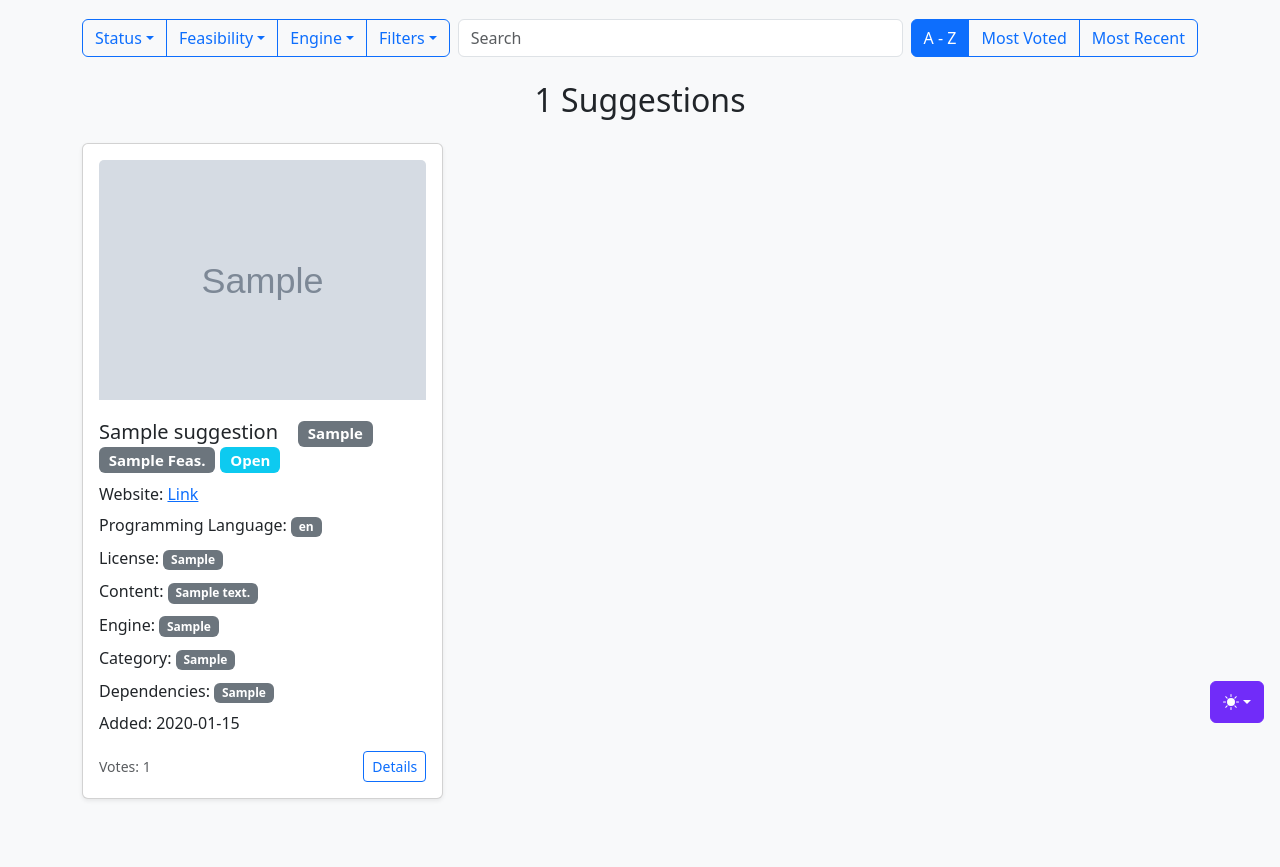
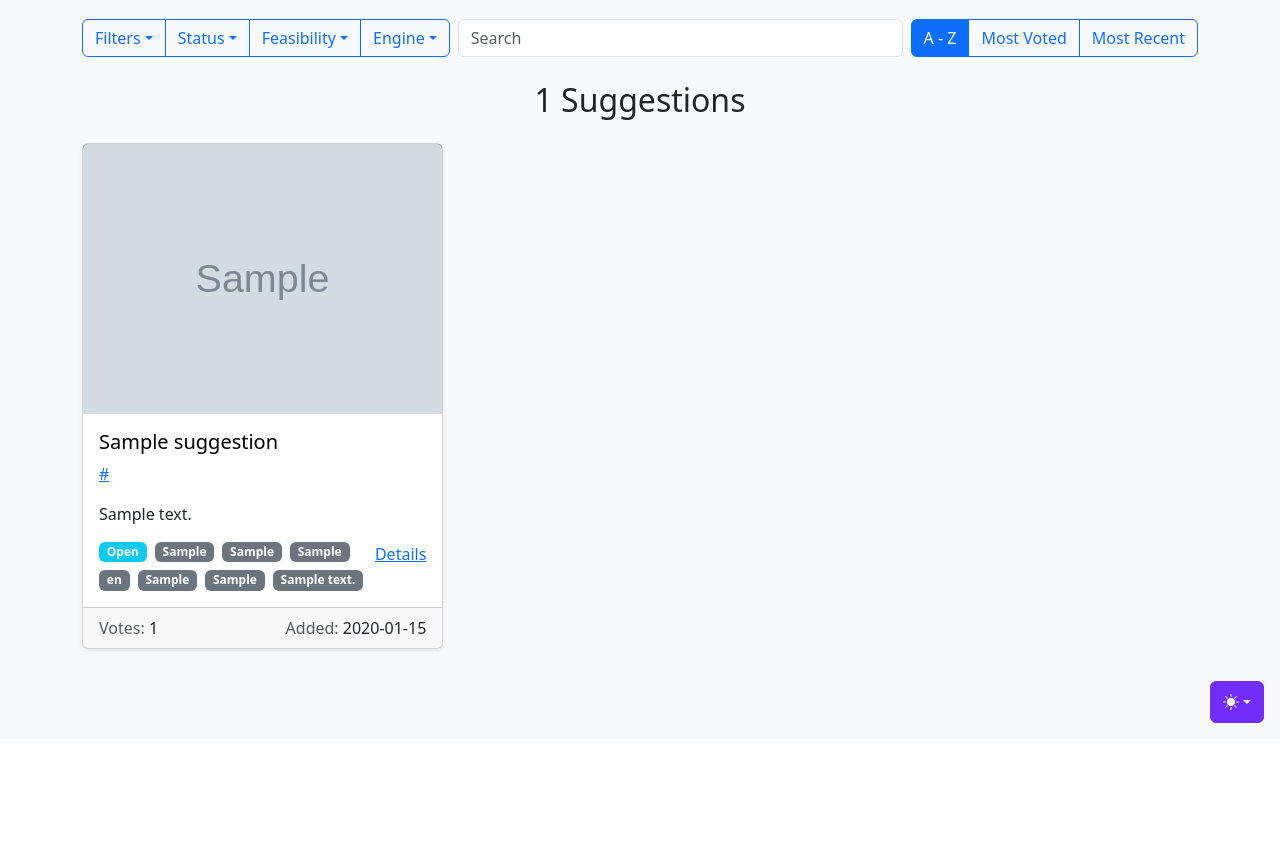
Before and after one commit to PortsMaster/PortMaster-Suggestions, a Flask app: page / in a window 1280 px wide. Shown: the part 61-928 px from the top of the page. After the commit the page ends 784 px from the top, so only its background shows below. Run offline with Flask 3, Linux system fonts and the light colour scheme; tables that the repository leaves empty hold one stand-in row (values such as "Sample post"); grey boxes marked "Sample" are stand-in pictures; parts of the project's set-up code (start-up, migrations or seed data) failed here and were passed over; some libraries are stand-ins or nearby versions.

Commit message:
update cards

```diff
--- a/static/js/suggestions.js
+++ b/static/js/suggestions.js
@@ -93,6 +93,38 @@
         value,
         count,
     })).sort((a, b) => a.value.localeCompare(b.value));
+}
+
+function truncate(str = '', len = 20, clamp = '...') {
+    if (str.length > len + clamp.length) {
+        const sliced = str.slice(0, len);
+        const index = sliced.lastIndexOf(' ');
+        return (index !== -1 ? sliced.slice(0, index) : sliced) + clamp;
+    }
+
+    return str;
+}
+
+function truncateCenter(str = '', len = 20, clamp = '...') {
+    if (str.length > len + clamp.length)
+        return str.slice(0, Math.ceil(len / 2)) + clamp + str.slice(-Math.floor(len / 2));
+
+    return str;
+}
+
+function truncateUrl(str = '', len = 20, clamp = '...') {
+    try {
+        const url = new URL(str);
+
+        url.host = truncateCenter(url.pathname, len, clamp);
+        url.pathname = truncateCenter(url.pathname, len, clamp);
+        url.search = '';
+        url.hash = '';
+
+        return url.toString().replace(/^\w+:\/\/(www\.)?/, '').replace(/[/?#]$/, '');
+    } catch (e) {
+        return str;
+    }
 }
 //#endregion
 
@@ -309,9 +341,6 @@
     });
 
     const dropdownGroups = [
-        createDropdownGroup('Status', statusItems),
-        createDropdownGroup('Feasibility', feasibilityItems),
-        createDropdownGroup('Engine', engineItems),
         createDropdownGroup('Filters', [
             createDropdownHeader('Category'),
             ...categoryItems,
@@ -322,6 +351,9 @@
             createDropdownHeader('Language'),
             ...languageItems,
         ]),
+        createDropdownGroup('Status', statusItems),
+        createDropdownGroup('Feasibility', feasibilityItems),
+        createDropdownGroup('Engine', engineItems),
     ];
 
     const dropdownButtons = createElement('div', { className: 'btn-group flex-wrap' }, dropdownGroups);
@@ -403,6 +435,8 @@
 
 //#region Create and update cards
 function createCard(port) {
+    const UNKNOWN = 'Other/Unknown';
+
     const detailsUrl = getDetailsUrl(port);
     const editUrl = getEditUrl(port);
     const imageUrl = getImageUrl(port);
@@ -419,8 +453,33 @@
         High: 'bg-success',
     };
 
+    const badges = [
+        createElement('span', { className: `badge ${statusClass[port.status] ?? 'bg-secondary'}`, title: 'Status' }, port.status),
+        createElement('span', { className: `badge ${feasibilityClass[port.feasibility] ?? 'bg-secondary'}`, title: 'Feasibility' }, port.feasibility),
+        createElement('span', { className: 'badge bg-secondary', title: 'Category' }, port.category),
+        port.engine !== UNKNOWN && createElement('span', { className: 'badge bg-secondary', title: 'Engine' }, port.engine),
+        port.language !== UNKNOWN && createElement('span', { className: 'badge bg-secondary', title: 'Language' }, port.language),
+        ...port.dependencies.split(',').map(dependency => dependency !== UNKNOWN && createElement('span', { className: 'badge bg-secondary', title: 'Dependency' }, dependency)),
+        port.license !== UNKNOWN && createElement('span', { className: 'badge bg-secondary', title: 'License' }, port.license),
+        port.content !== UNKNOWN && createElement('span', { className: 'badge bg-secondary', title: 'Content' }, port.content),
+    ];
+
     const votesCount = document.createTextNode(port.voteCount);
     const upvoteIcon = createElement('i', { className: port.voted ? 'bi bi-hand-thumbs-up-fill' : 'bi bi-hand-thumbs-up' });
+
+    const upvoteButton = createElement('button', {
+        type: 'button',
+        className: 'btn btn-sm btn-outline-primary',
+        onclick: handleUpvote,
+    }, upvoteIcon);
+
+    const editButton = createElement('a', { href: editUrl }, [
+        createElement('button', {
+            type: 'button',
+            className: 'btn btn-sm btn-outline-primary',
+            style: 'margin-left: 10px',
+        }, 'Edit'),
+    ]);
 
     function handleUpvote() {
         upvote(port.id, userid).then((data) => {
@@ -432,74 +491,44 @@
 
     return createElement('div', { className: 'col' }, [
         createElement('div', { className: 'card h-100 shadow-sm' }, [
-            createElement('div', { className: 'card-body' }, [
+            createElement('a', { href: detailsUrl, className: 'ratio ratio-4x3 update-anchor' }, [
                 createElement('img', {
-                    className: 'bd-placeholder-img card-img-top',
+                    src: imageUrl,
+                    className: 'bd-black card-img-top object-fit-contain',
                     loading: 'lazy',
-                    src: imageUrl,
                 }),
-                createElement('h5', {
-                    className: 'card-title',
-                    style: 'padding-top: 20px',
-                }, [
-                    createElement('span', { style: 'margin-right: 20px' }, port.title),
-                    createElement('span', { className: 'badge bg-secondary' }, port.category),
-                    ' ',
-                    createElement('span', { className: `badge ${feasibilityClass[port.feasibility] ?? 'bg-secondary'}` }, `${port.feasibility} Feas.`),
-                    ' ',
-                    createElement('span', { className: `badge ${statusClass[port.status] ?? 'bg-secondary'}` }, port.status),
+            ]),
+            createElement('div', { className: 'card-body d-flex flex-column' }, [
+                createElement('h5', { className: 'card-title' }, [
+                    createElement('a', {
+                        href: detailsUrl,
+                        className: 'text-decoration-none link-body-emphasis'
+                    }, port.title),
                 ]),
-                createElement('h6', { className: 'card-text pt-1' }, [
-                    createElement('span', null, 'Website: '),
-                    createElement('a', { href: port.weburl }, 'Link'),
+                createElement('p', null, [
+                    createElement('a', { href: port.weburl }, truncateUrl(port.weburl)),
                 ]),
-                createElement('h6', { className: 'card-text pt-1' }, [
-                    createElement('span', null, 'Programming Language: '),
-                    createElement('span', { className: 'badge bg-secondary' }, port.language),
+                createElement('div', {
+                    className: 'card-text mb-auto',
+                }, truncate(port.comment, 220)),
+                createElement('div', { className: 'mt-3 d-flex gap-2 justify-content-between align-items-start' }, [
+                    createElement('div', { className: 'd-flex flex-wrap gap-2' }, badges),
+                    loggedin && upvoteButton,
+                    (port.userid === userid || canEdit) && editButton,
+                    createElement('a', { href: detailsUrl, className: 'update-anchor' }, 'Details'),
                 ]),
-                createElement('h6', { className: 'card-text pt-1' }, [
-                    createElement('span', null, 'License: '),
-                    createElement('span', { className: 'badge bg-secondary' }, port.license),
+            ]),
+            createElement('div', { className: 'card-footer d-flex flex-wrap gap-2' }, [
+                createElement('div', { className: 'flex-fill w-50' }, [
+                    createElement('div', null, [
+                        createElement('span', { className: 'text-muted' }, 'Votes: '),
+                        votesCount,
+                    ]),
                 ]),
-                createElement('h6', { className: 'card-text pt-1' }, [
-                    createElement('span', null, 'Content: '),
-                    createElement('span', { className: 'badge bg-secondary' }, port.content),
-                ]),
-                createElement('h6', { className: 'card-text pt-1' }, [
-                    createElement('span', null, 'Engine: '),
-                    createElement('span', { className: 'badge bg-secondary' }, port.engine),
-                ]),
-                createElement('h6', { className: 'card-text pt-1' }, [
-                    createElement('span', null, 'Category: '),
-                    createElement('span', { className: 'badge bg-secondary' }, port.category),
-                ]),
-                createElement('h6', { className: 'card-text pt-1' }, [
-                    createElement('span', null, 'Dependencies: '),
-                    ...port.dependencies.split(',').map(dependency => createElement('span', { className: 'badge bg-secondary me-1' }, dependency)),
-                ]),
-                createElement('p', { className: 'card-text' }, `Added: ${port.date}`),
-                createElement('div', { className: 'd-flex justify-content-between align-items-center' }, [
-                    createElement('small', { className: 'text-body-secondary' }, ['Votes: ', votesCount]),
-                    createElement('div', { className: 'btn-toolbar' }, [
-                        loggedin && createElement('button', {
-                            type: 'button',
-                            className: 'btn btn-sm btn-outline-primary',
-                            onclick: handleUpvote,
-                        }, upvoteIcon),
-                        createElement('a', { href: detailsUrl }, [
-                            createElement('button', {
-                                type: 'button',
-                                className: 'btn btn-sm btn-outline-primary',
-                                style: 'margin-left: 10px',
-                            }, 'Details'),
-                        ]),
-                        (port.userid === userid || canEdit) && createElement('a', { href: editUrl }, [
-                            createElement('button', {
-                                type: 'button',
-                                className: 'btn btn-sm btn-outline-primary',
-                                style: 'margin-left: 10px',
-                            }, 'Edit'),
-                        ]),
+                createElement('div', { className: 'text-end' }, [
+                    createElement('div', null, [
+                        createElement('span', { className: 'text-muted' }, 'Added: '),
+                        `${port.date}`,
                     ]),
                 ]),
             ]),
--- a/templates/suggestions.html
+++ b/templates/suggestions.html
@@ -23,12 +23,6 @@
     PortMaster Suggestions
    </title>
    <style>
-
-  .card-img-top {
-    height: 15rem;
-    object-fit: cover;
-  }
-
     .bd-placeholder-img {
       font-size: 1.125rem;
       text-anchor: middle;
```
